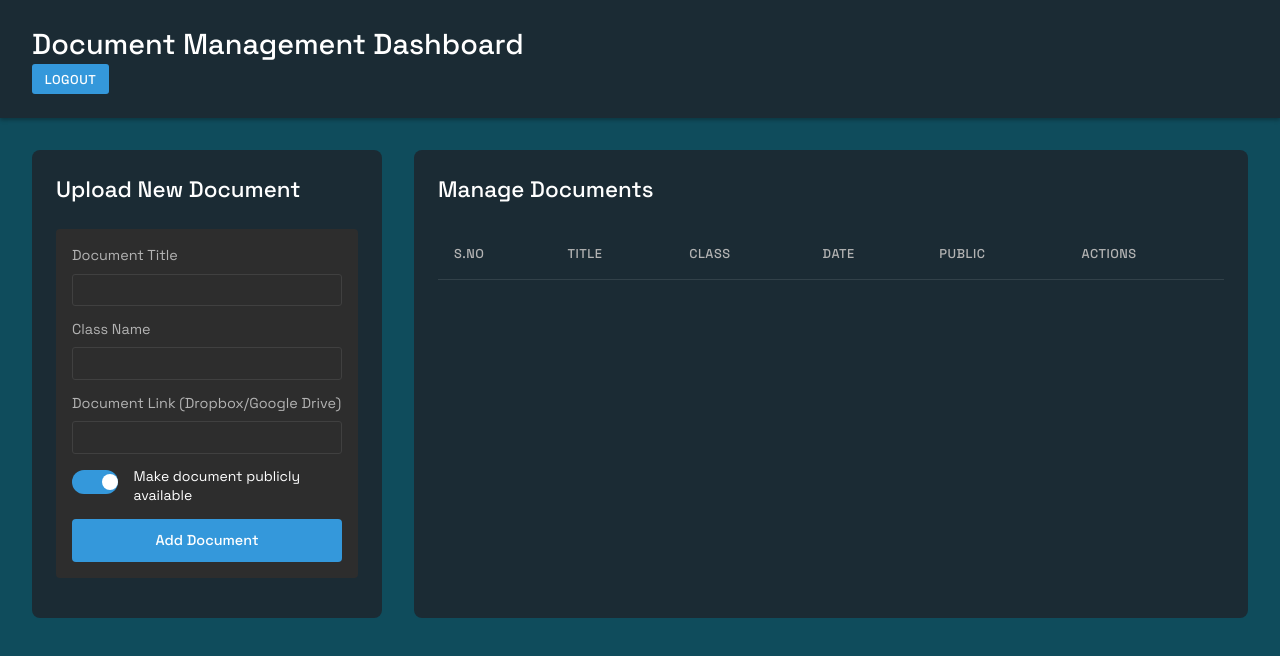
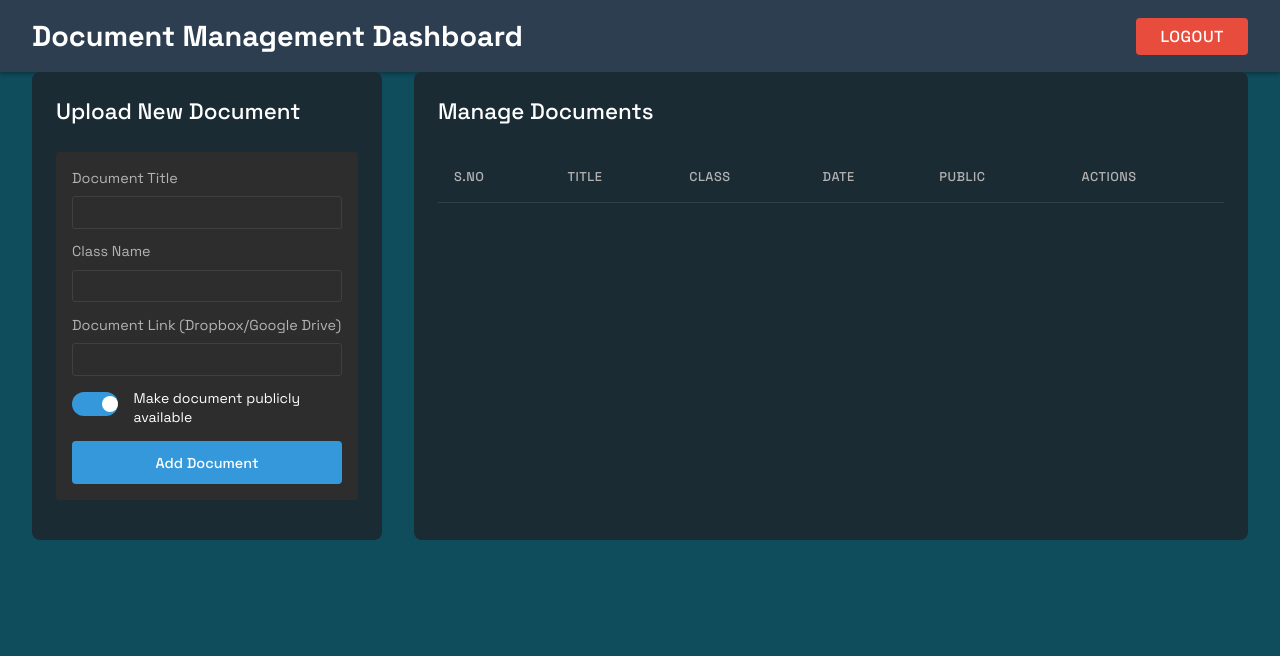
Before and after one commit to Samnewgit/classcorner, a plain HTML site: page dashboard.html in a window 1280 px wide. Drawn offline with Linux system fonts and the light colour scheme; sample sign-in values are in the browser's storage.

Commit message:
Update styles.css

```diff
--- a/styles.css
+++ b/styles.css
@@ -38,14 +38,32 @@ body {
 }
 
 .dashboard-header {
-    padding: 1.5rem 2rem;
-    background-color: var(--panel-bg);
-    margin-bottom: 2rem;
+    background-color: #2c3e50;
+    color: white;
+    padding: 1rem 2rem;
+    display: flex;
+    justify-content: space-between;
+    align-items: center;
 }
 
 .dashboard-header h1 {
+    margin: 0;
     font-size: 1.8rem;
-    font-weight: 500;
+}
+
+.dashboard-header .login-btn {
+    background-color: #e74c3c;
+    color: white;
+    border: none;
+    padding: 0.5rem 1.5rem;
+    border-radius: 4px;
+    cursor: pointer;
+    font-size: 1rem;
+    transition: background-color 0.3s;
+}
+
+.dashboard-header .login-btn:hover {
+    background-color: #c0392b;
 }
 
 .dashboard-main {
```
